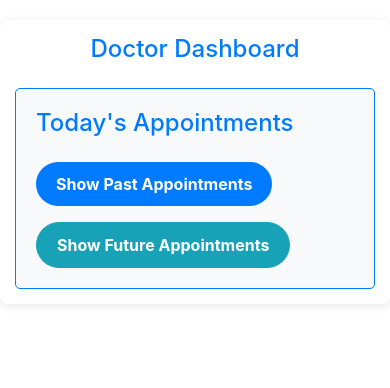
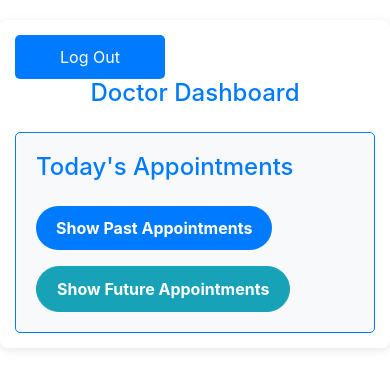
Before and after one commit to varunteja542/hsm, a website: page public/doctordashboard.html in a window 390 px wide. Drawn offline with nearby package versions, Linux system fonts and the light colour scheme; no server answers.

Commit message:
Update doctordashboard.html

```diff
--- a/public/doctordashboard.html
+++ b/public/doctordashboard.html
@@ -83,11 +83,26 @@ h1, h2 {
     h1, h2 {
         font-size: 1.5em;
     }
+     .log {
+            display: inline-block; /* Makes it behave like a button */
+            padding: 10px 45px; /* Add some padding */
+            background-color: #007bff; /* Bootstrap primary color */
+            color: white; /* Text color */
+            text-decoration: none; /* Remove underline */
+            border-radius: 5px; /* Rounded corners */
+            transition: background-color 0.3s; /* Smooth transition */
+
+
+        }
+        .log:hover {
+            background-color: #0056b3; /* Darker shade on hover */
+        }
 }
     </style>
 </head>
 <body>
     <div class="container">
+        <a href="doctorlogin.html" class="log">Log Out</a>
         <h1 class="text-center">Doctor Dashboard</h1>
         <div id="doctorProfile" class="text-center mb-4"></div>
         <div class="appointments">
```
